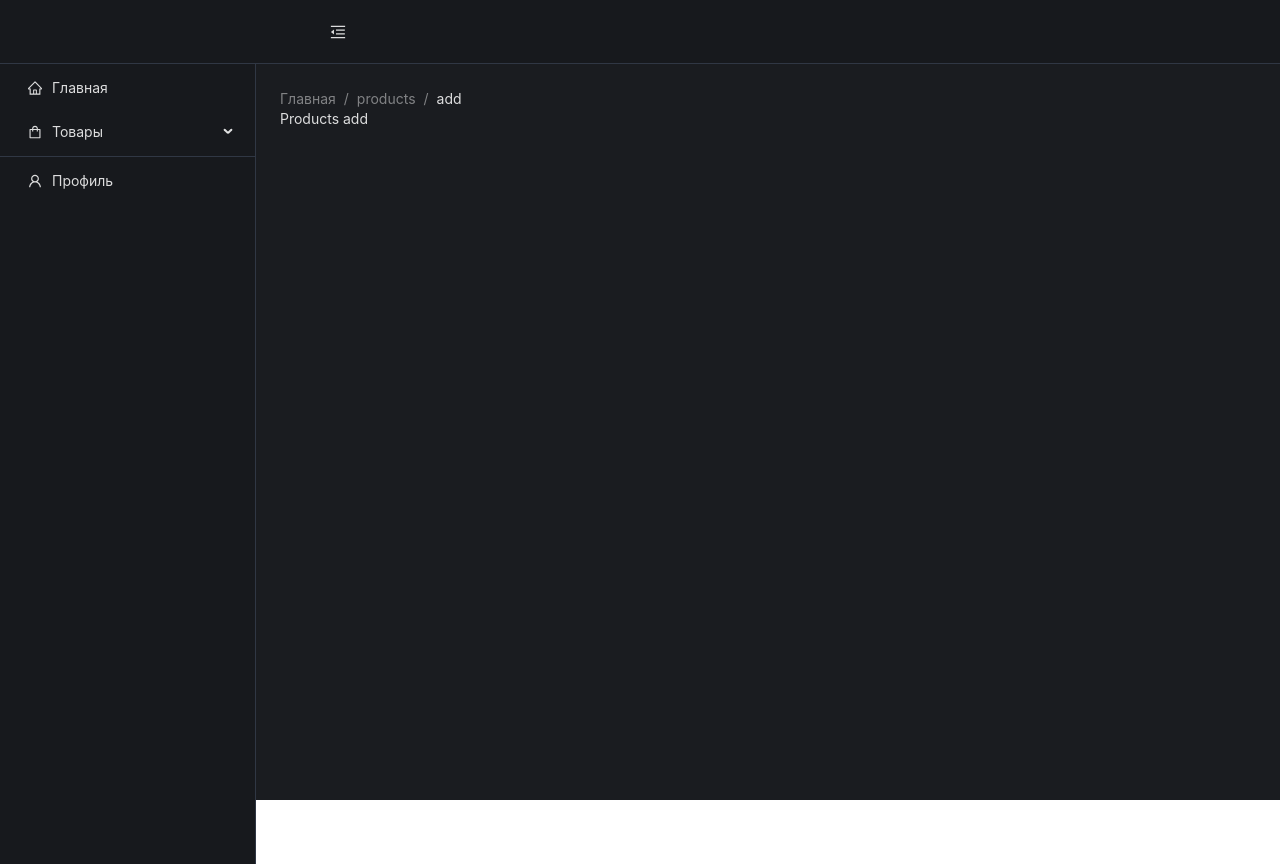
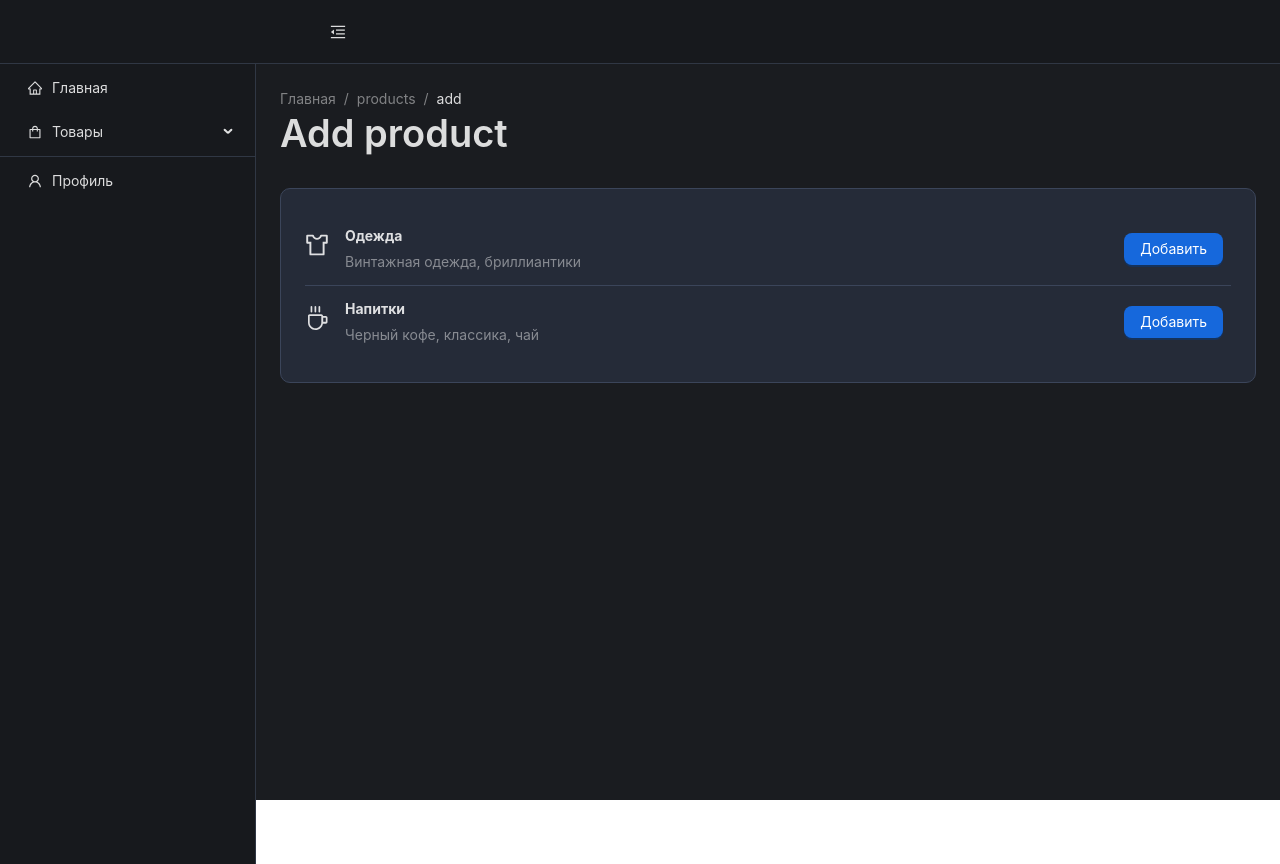
Before and after one commit to alexgred/vintage-stock-admin, a Next.js app: page /products/add in a window 1280 px wide. Built offline with nearby package versions, Linux system fonts and the light colour scheme; what @ant-design/nextjs-registry would draw is missing.

Commit message:
Products add / linking button component

```diff
--- a/app/products/add/page.tsx
+++ b/app/products/add/page.tsx
@@ -1,3 +1,14 @@
+import { ProductsList } from '@/components';
+import { Card } from 'antd';
+import Title from 'antd/es/typography/Title';
+
 export default function ProductsAdd(): React.ReactNode {
-  return <div>Products add</div>;
+  return (
+    <>
+      <Title>Add product</Title>
+      <Card>
+        <ProductsList />
+      </Card>
+    </>
+  );
 }
--- a/app/products/layout.tsx
+++ b/app/products/layout.tsx
@@ -1,11 +1,13 @@
+import { Flex } from "antd";
+
 export default function ProductsLayout({
   children,
 }: Readonly<{
   children: React.ReactNode;
 }>): React.ReactNode {
   return (
-    <>
+    <Flex vertical={true} gap="large">
       {children}
-    </>
+    </Flex>
   );
 }
--- a/components/Breadcrumbs/Breadcrumbs.tsx
+++ b/components/Breadcrumbs/Breadcrumbs.tsx
@@ -28,8 +28,6 @@ export default function Breadcrumbs(): React.ReactNode {
     title: <Link href='/'>Главная</Link>,
   });
 
-  console.log(segments);
-
   return (
     segments.length > 0 && <Breadcrumb items={items} />
   );
--- /dev/null
+++ b/components/Button/Button.tsx
@@ -0,0 +1,33 @@
+'use client';
+
+import { Button as ButtonAntD } from 'antd';
+import type { ButtonProps } from 'antd';
+import { useRouter } from 'next/navigation';
+import { useEffect } from 'react';
+
+export default function Button(props: ButtonProps): React.ReactNode {
+  const { children } = props;
+  const newProps = { ...props };
+  const router = useRouter();
+
+  useEffect(() => {
+    if (router && props.href) {
+      router.prefetch(props.href);
+    }
+  }, [router, props.href]);
+
+  if (props.href) {
+    const url = props.href;
+    delete newProps.href;
+
+    newProps.onClick = () => {
+      router.push(url);
+    };
+  }
+
+  return (
+    <ButtonAntD {...newProps}>
+      {children}
+    </ButtonAntD>
+  );
+}
--- /dev/null
+++ b/components/Button/index.ts
@@ -0,0 +1 @@
+export { default as Button } from './Button';
--- /dev/null
+++ b/components/ProductsList/ProductsList.tsx
@@ -0,0 +1,44 @@
+'use client';
+
+import { List } from 'antd';
+import { SkinOutlined, CoffeeOutlined } from '@ant-design/icons';
+import Link from 'next/link';
+import { Button } from '../Button';
+
+const data = [
+  {
+    title: 'Одежда',
+    description: 'Винтажная одежда, бриллиантики',
+    icon: <SkinOutlined style={{ fontSize: '24px', marginTop: '8px' }} />,
+    link: '/products/add/clothes',
+  },
+  {
+    title: 'Напитки',
+    description: 'Черный кофе, классика, чай',
+    icon: <CoffeeOutlined style={{ fontSize: '24px', marginTop: '8px' }} />,
+    link: '/products/add/drinks',
+  },
+];
+
+export default function ProductsList(): React.ReactNode {
+  return (
+    <List
+      itemLayout="horizontal"
+      dataSource={data}
+      renderItem={(item) => (
+        <List.Item
+          actions={[
+            <Button key={item.title} type="primary" href={item.link}>
+              Добавить
+            </Button>,
+          ]}>
+          <List.Item.Meta
+            avatar={item.icon}
+            title={<Link href={item.link}>{item.title}</Link>}
+            description={item.description}
+          />
+        </List.Item>
+      )}
+    />
+  );
+}
--- /dev/null
+++ b/components/ProductsList/index.ts
@@ -0,0 +1 @@
+export { default as ProductsList } from './ProductsList';
--- a/components/index.ts
+++ b/components/index.ts
@@ -2,3 +2,5 @@ export { Layout } from './Layout';
 export { Breadcrumbs } from './Breadcrumbs';
 export { Table } from './Table';
 export { ProductsFilters } from './ProductsFilters';
+export { ProductsList } from './ProductsList';
+export { Button } from './Button';
--- /dev/null
+++ b/config/index.ts
@@ -0,0 +1,3 @@
+export { config, colorBgBase } from './theme';
+export { itemsSidebar } from './menu-sidebar';
+export { routes } from './constants';
--- a/config/index.tsx
+++ /dev/null
@@ -1,2 +0,0 @@
-export { config, colorBgBase } from './theme';
-export { itemsSidebar } from './menu-sidebar';
--- a/config/theme.tsx
+++ b/config/theme.ts
@@ -5,6 +5,7 @@ export const colorBgBody = 'color-mix(in srgb, #17191d, grey 3%)';
 export const itemActiveBg = 'var(--ant-color-primary)';
 export const itemSelectedBg = 'var(--ant-color-primary)';
 export const itemSelectedColor = 'var(--ant-color-text-base)';
+export const titleMarginBottom = '0.2em';
 
 export const config: ThemeConfig = {
   cssVar: true,
@@ -25,5 +26,8 @@ export const config: ThemeConfig = {
       itemSelectedBg: itemSelectedBg,
       itemSelectedColor: itemSelectedColor,
     },
+    Typography: {
+      titleMarginBottom: titleMarginBottom,
+    },
   },
 };
```
Also changed, not shown: app/products/page.tsx (+8 -8 lines).
